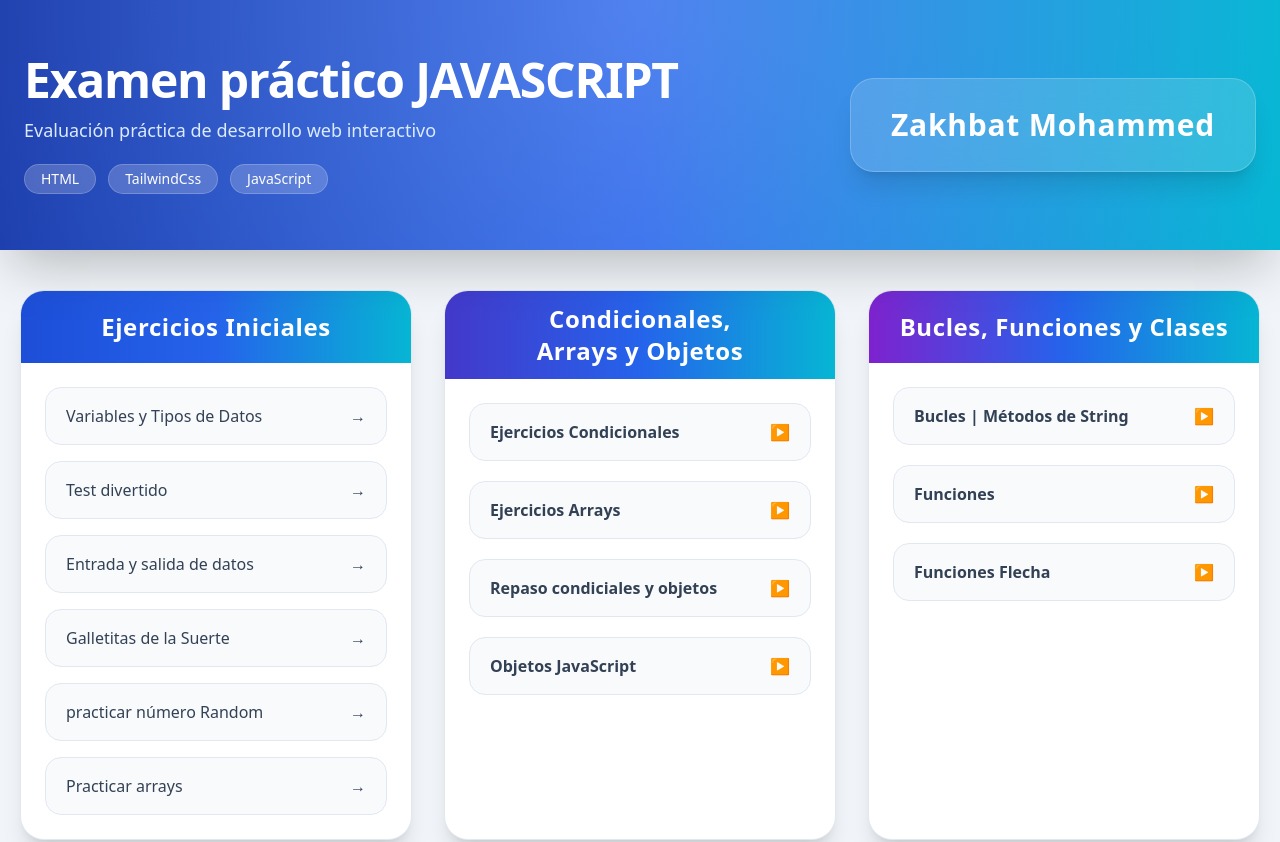
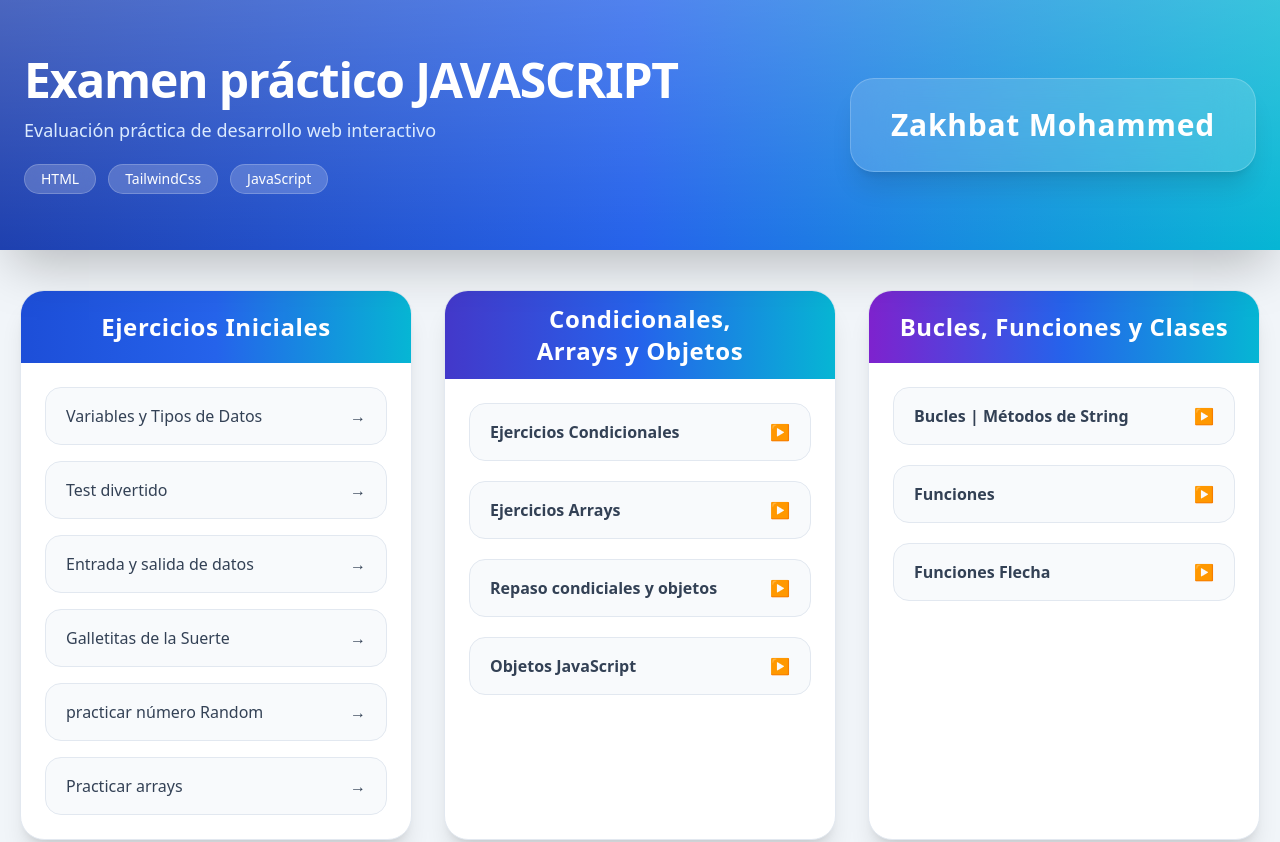
Before and after one commit to MohammedZakhbat/dashbord_JavaScript, a website: page index.html in a window 1280 px wide. Shown: the top 842 px of the page. Drawn offline with Linux system fonts and the light colour scheme.

Commit message:
update taiwldind

```diff
--- a/index.html
+++ b/index.html
@@ -17,7 +17,7 @@
 
     <header class="relative bg-gradient-to-r from-blue-800 via-blue-600 to-cyan-500 text-white shadow-2xl overflow-hidden">
 
-  <div class="absolute inset-0 opacity-20 bg-[radial-gradient(circle_at_top,white,transparent)]"></div>
+  <div class="absolute inset-0 opacity-20 bg-gradient-to-b from-white to-transparent"></div>
 
   <div class="max-w-7xl mx-auto px-5 sm:px-6 py-10 sm:py-14 relative">
 
```
Also changed, not shown: output.css.
